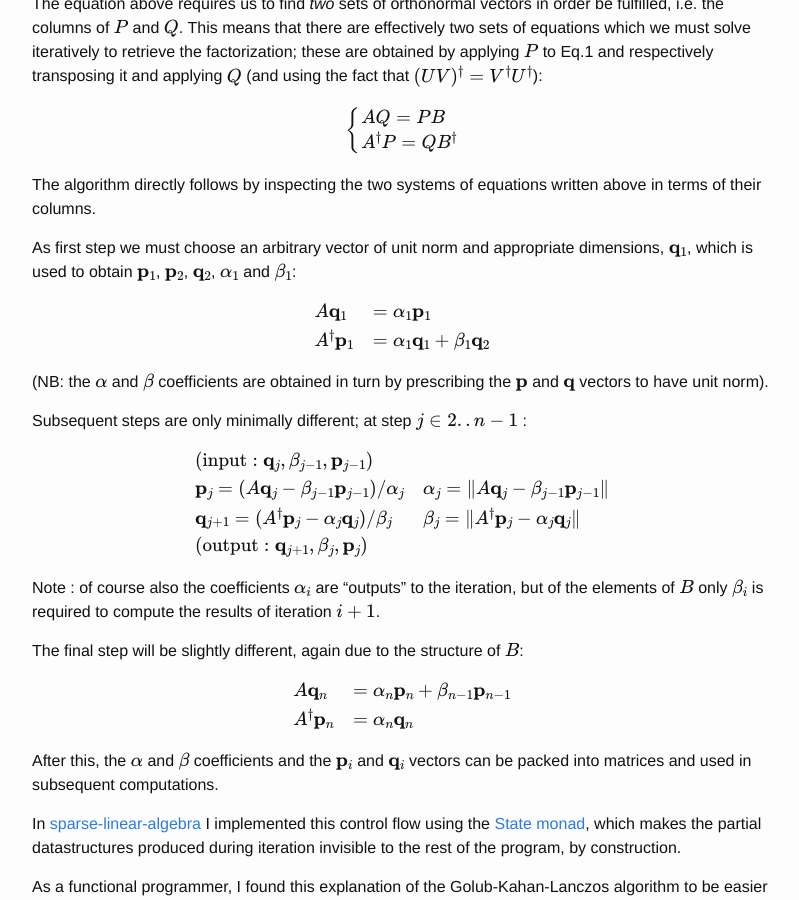
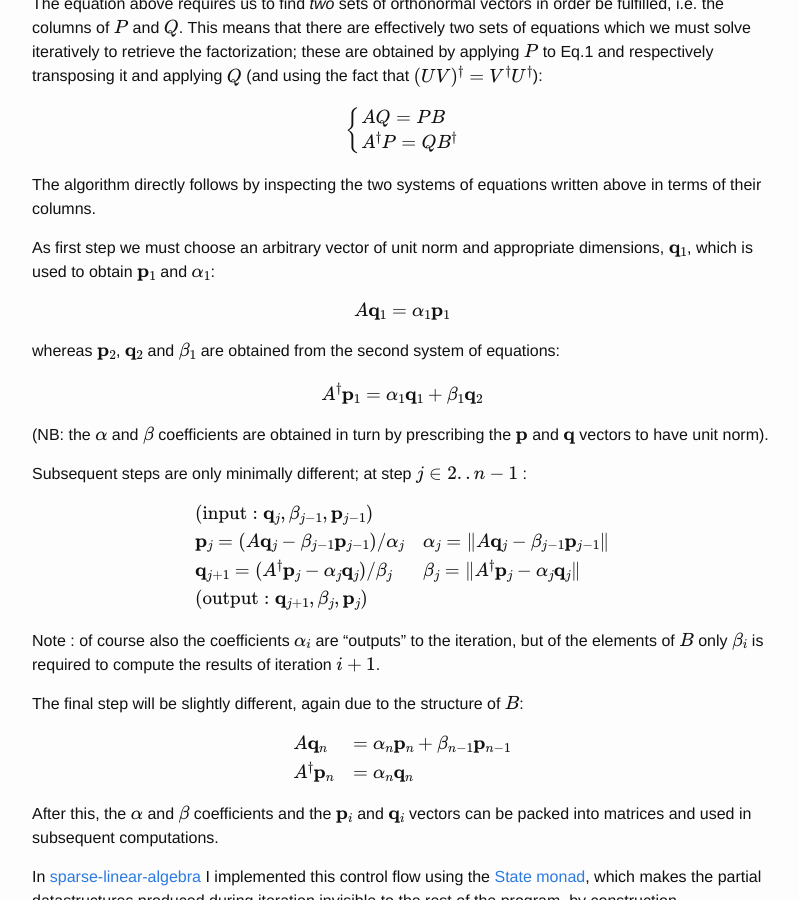
Before and after one commit to ocramz/ocramz.github.io, a Jekyll site: the page built from _posts/2017-02-07-golub-kahan-lanczos.markdown, in a window 1280 px wide and 900 px high, scrolled down 612 px. Shown: the whole window, without its empty margins (238-1037 px from the left). Built offline with Jekyll 4.4.1, drawn with Linux system fonts in a browser that asks for light colours; formulas are drawn with MathJax 3.

Commit message:
upd blog

```diff
--- a/_posts/2017-02-07-golub-kahan-lanczos.markdown
+++ b/_posts/2017-02-07-golub-kahan-lanczos.markdown
@@ -34,13 +34,16 @@ $$
 
 The algorithm directly follows by inspecting the two systems of equations written above in terms of their columns.
 
-As first step we must choose an arbitrary vector of unit norm and appropriate dimensions, $$\mathbf{q}_1$$, which is used to obtain $$\mathbf{p}_1$$, $$\mathbf{p}_2$$, $$\mathbf{q}_2$$, $$\alpha_1$$ and $$\beta_1$$:
+As first step we must choose an arbitrary vector of unit norm and appropriate dimensions, $$\mathbf{q}_1$$, which is used to obtain $$\mathbf{p}_1$$ and $$\alpha_1$$:
 
 $$
-\begin{array}{l l}
-A \mathbf{q}_1 &= \alpha_1 \mathbf{p}_1\\
-A^\dagger \mathbf{p}_1 &= \alpha_1 \mathbf{q}_1 + \beta_1 \mathbf{q}_2
-\end{array}
+A \mathbf{q}_1 = \alpha_1 \mathbf{p}_1
+$$
+
+whereas $$\mathbf{p}_2$$, $$\mathbf{q}_2$$ and $$\beta_1$$ are obtained from the second system of equations:
+
+$$
+A^\dagger \mathbf{p}_1 = \alpha_1 \mathbf{q}_1 + \beta_1 \mathbf{q}_2
 $$
 
 (NB: the $$\alpha$$ and $$\beta$$ coefficients are obtained in turn by prescribing the $$\mathbf{p}$$ and $$\mathbf{q}$$ vectors to have unit norm).
```
